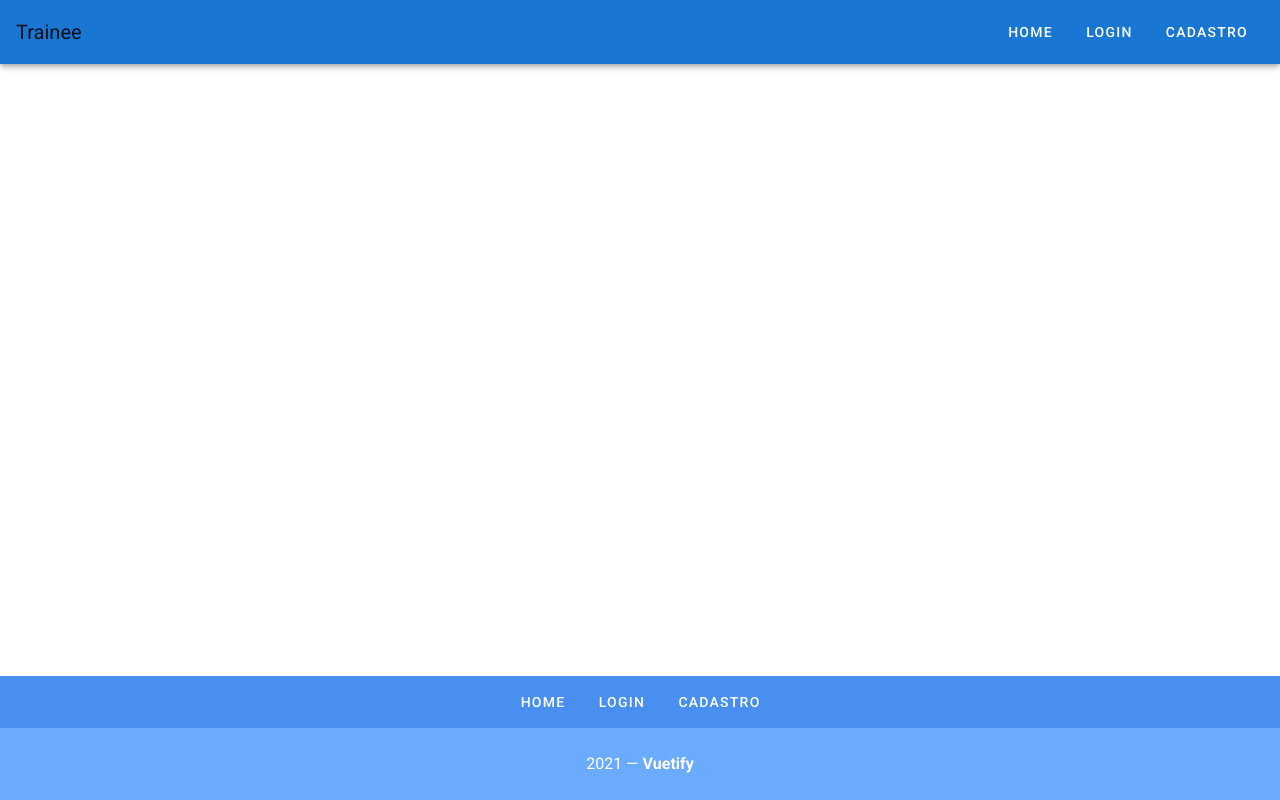
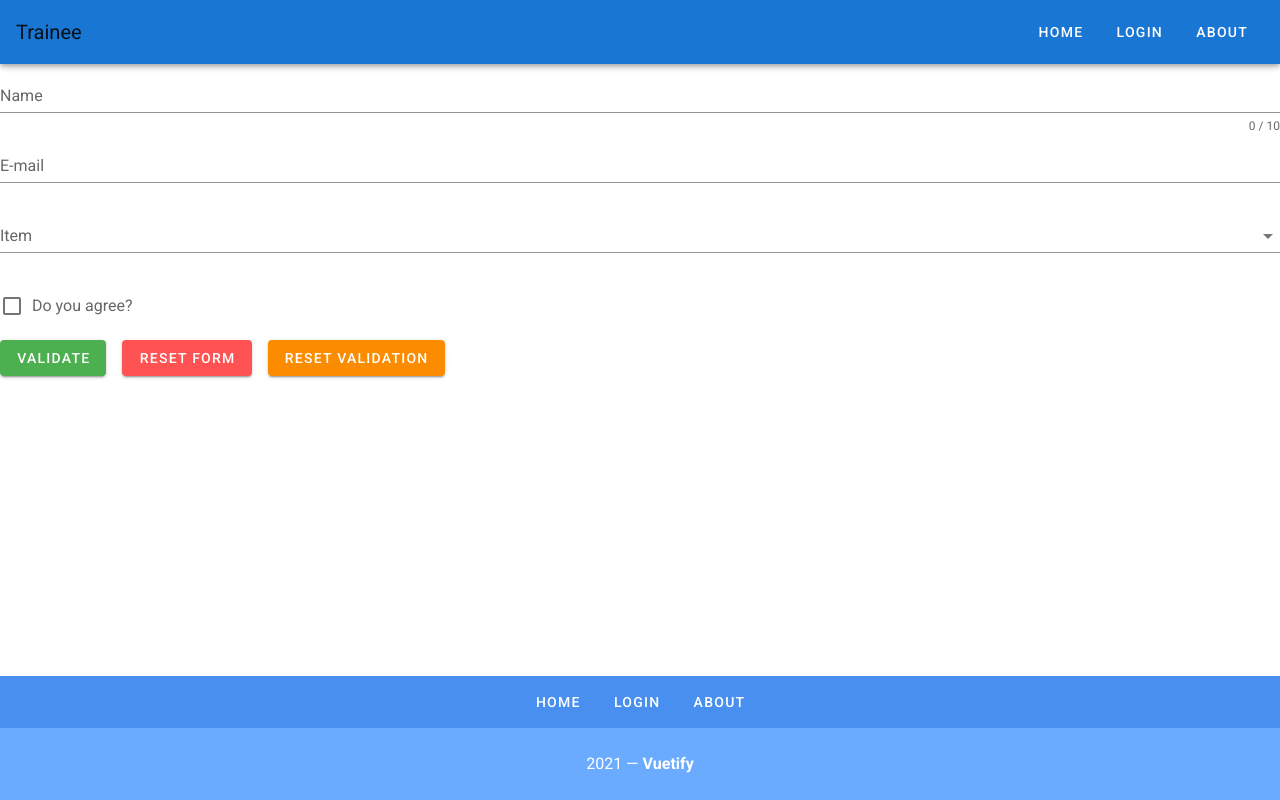
Before and after one commit to julianasm/vue-cli, a Vue app: page /register in a window 1280 px wide. Built offline with nearby package versions, Linux system fonts and the light colour scheme.

Commit message:
register page

```diff
--- a/src/App.vue
+++ b/src/App.vue
@@ -10,8 +10,9 @@
         text
         rounded
         class="my-2"
+        :to="link.path"
       >
-        {{ link }}
+        {{ link.label }}
       </v-btn>
     </v-app-bar>
     <v-main>
@@ -33,8 +34,9 @@
         text
         rounded
         class="my-2"
+        :to="link.path"
       >
-        {{ link }}
+        {{ link.label }}
       </v-btn>
       <v-col
         class="primary lighten-2 py-6 text-center white--text"
@@ -57,9 +59,18 @@
 
   data: () => ({
       links: [
-          'Home',
-          'Login',
-          'Cadastro'
+            {
+              label: 'Home',
+              path: '/',
+            },
+            {
+              label: 'Login',
+              path: 'login'
+            },
+            {
+              label: 'about',
+              path: '/about'
+          },
         ],
     }),
 
--- a/src/router/index.js
+++ b/src/router/index.js
@@ -2,6 +2,7 @@
 import VueRouter from 'vue-router'
 import Home from '../views/Home.vue'
 import Login from '../views/Login'
+import Register from '../views/Register'
 
 Vue.use(VueRouter)
 
@@ -23,6 +24,11 @@
     path: '/login',
     name: 'Login',
     component: Login
+  },
+  {
+    path: '/register',
+    name: 'Register',
+    component: Register
   }
 ]
 
--- a/src/views/Login.vue
+++ b/src/views/Login.vue
@@ -19,7 +19,7 @@
         </v-form>
       </v-card-text>
     <v-card-actions>
-      <v-btn color="success">
+      <v-btn color="success" to="/register">
         Register
       </v-btn>
       <v-spacer></v-spacer>
--- /dev/null
+++ b/src/views/Register.vue
@@ -0,0 +1,99 @@
+<template>
+  <v-form
+    ref="form"
+    v-model="valid"
+    lazy-validation
+  >
+    <v-text-field
+      v-model="name"
+      :counter="10"
+      :rules="nameRules"
+      label="Name"
+      required
+    ></v-text-field>
+
+    <v-text-field
+      v-model="email"
+      :rules="emailRules"
+      label="E-mail"
+      required
+    ></v-text-field>
+
+    <v-select
+      v-model="select"
+      :items="items"
+      :rules="[v => !!v || 'Item is required']"
+      label="Item"
+      required
+    ></v-select>
+
+    <v-checkbox
+      v-model="checkbox"
+      :rules="[v => !!v || 'You must agree to continue!']"
+      label="Do you agree?"
+      required
+    ></v-checkbox>
+
+    <v-btn
+      :disabled="!valid"
+      color="success"
+      class="mr-4"
+      @click="validate"
+    >
+      Validate
+    </v-btn>
+
+    <v-btn
+      color="error"
+      class="mr-4"
+      @click="reset"
+    >
+      Reset Form
+    </v-btn>
+
+    <v-btn
+      color="warning"
+      @click="resetValidation"
+    >
+      Reset Validation
+    </v-btn>
+  </v-form>
+</template>
+
+<script>
+  export default {
+    data: () => ({
+      valid: true,
+      name: '',
+      nameRules: [
+        v => !!v || 'Name is required',
+        v => (v && v.length <= 10) || 'Name must be less than 10 characters',
+      ],
+      email: '',
+      emailRules: [
+        v => !!v || 'E-mail is required',
+        v => /.+@.+\..+/.test(v) || 'E-mail must be valid',
+      ],
+      select: null,
+      items: [
+        'Item 1',
+        'Item 2',
+        'Item 3',
+        'Item 4',
+      ],
+      checkbox: false,
+    }),
+
+    methods: {
+      validate () {
+        this.$refs.form.validate()
+      },
+      reset () {
+        this.$refs.form.reset()
+      },
+      resetValidation () {
+        this.$refs.form.resetValidation()
+      },
+    },
+  }
+</script>
```
